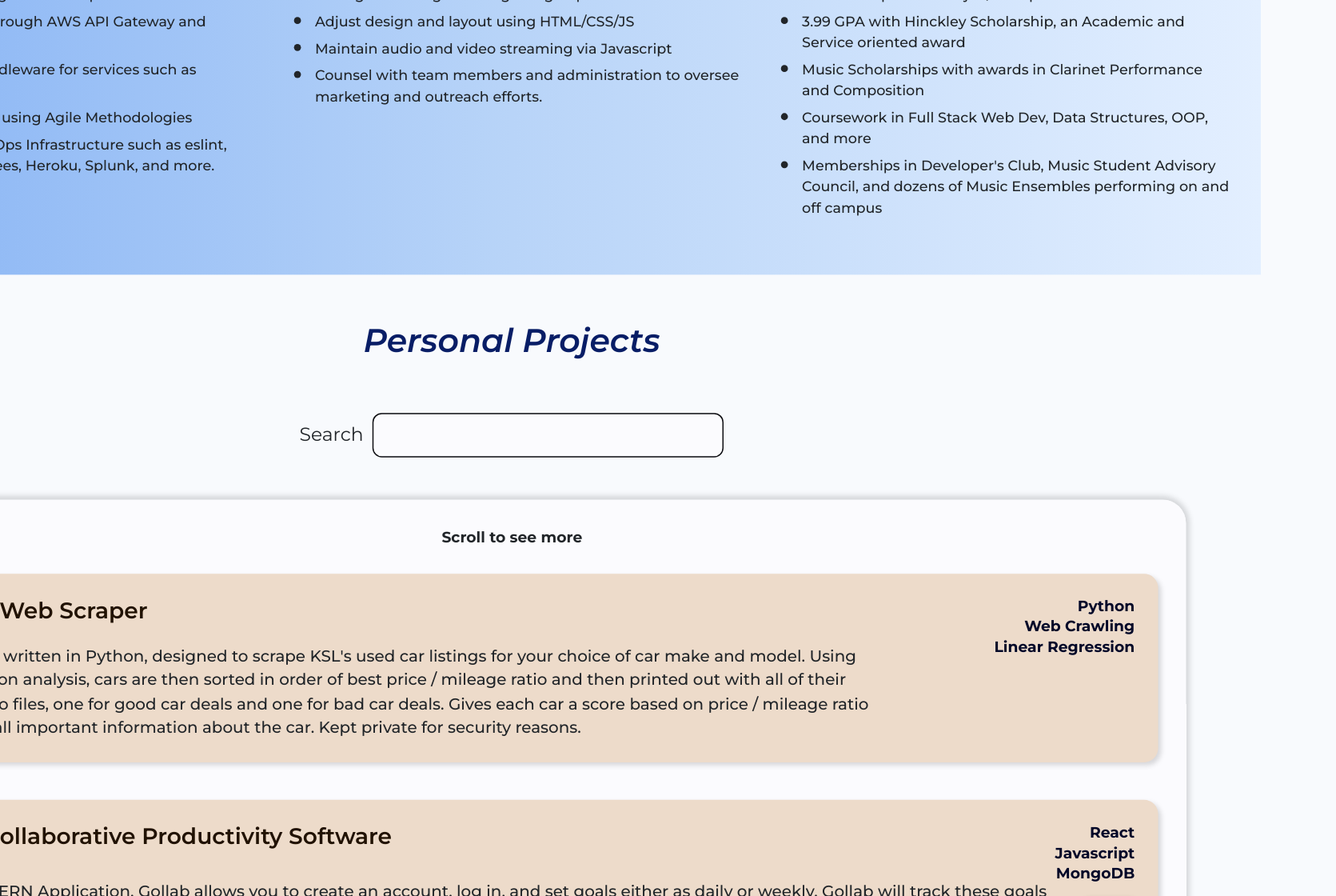
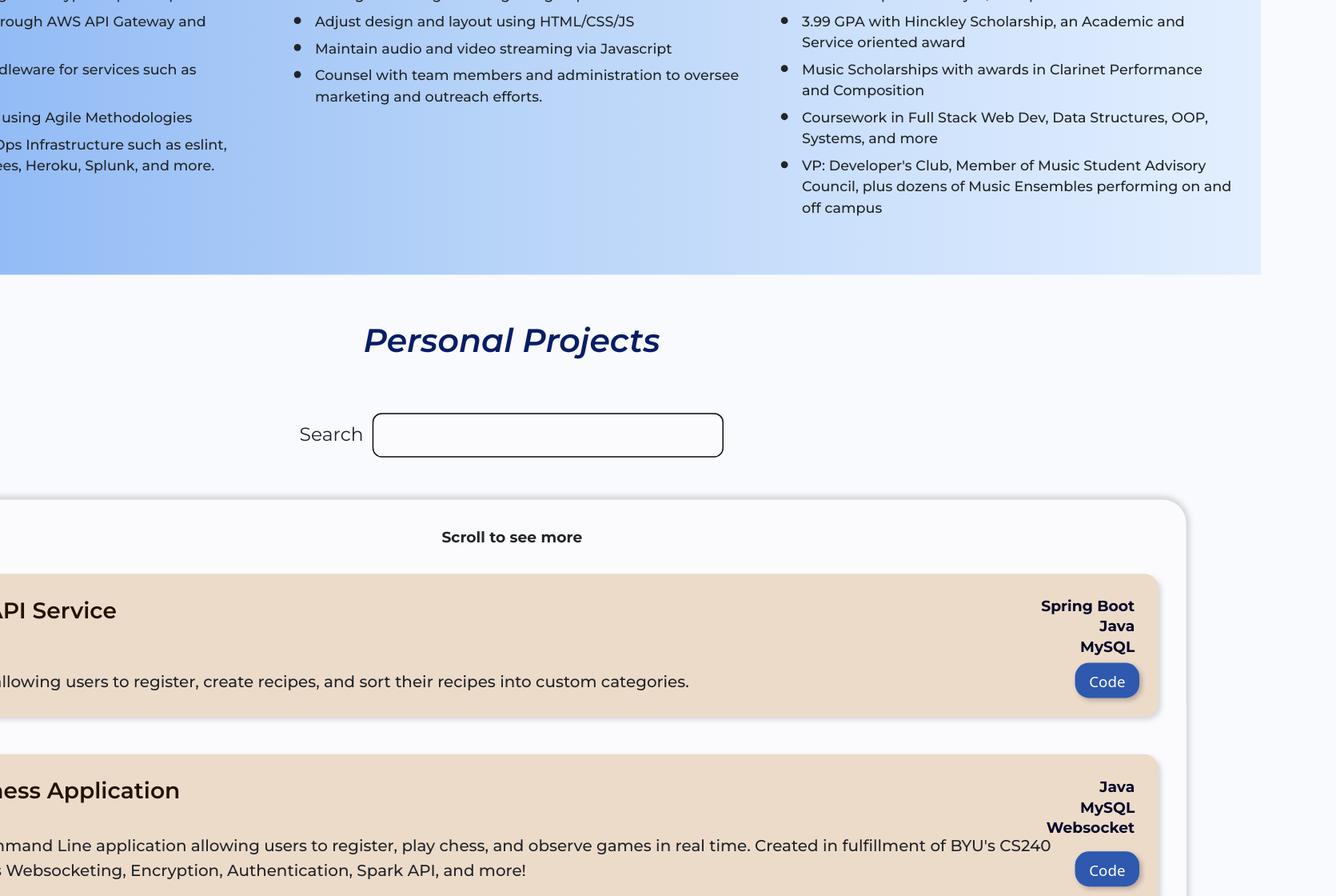
Before and after one commit to Simon-Cheek/SimonPortfolio, a React (Vite) app: page /software in a window 1280 px wide. Shown: the part 860-1980 px from the top of the page at 80% size, 1671 px wide, since content can reach past the window. Built offline with nearby package versions, Linux system fonts and the light colour scheme.

Commit message:
Update resume and project list

```diff
--- a/src/softwareConfig.js
+++ b/src/softwareConfig.js
@@ -3,7 +3,7 @@ export const sweExp = [
     title: "Web Intern",
     company: "FamilySearch",
     details: [
-      "Design, build, and debug React Components",
+      "Design, build, and debug React TypeScript Components",
       "Manage internal APIs through AWS API Gateway and Lambda",
       "Build Node/Express Middleware for services such as Prerender",
       "Coordinate team efforts using Agile Methodologies",
@@ -27,13 +27,36 @@ export const sweExp = [
       "Music Composition Major / Computer Science Minor",
       "3.99 GPA with Hinckley Scholarship, an Academic and Service oriented award",
       "Music Scholarships with awards in Clarinet Performance and Composition",
-      "Coursework in Full Stack Web Dev, Data Structures, OOP, and more",
-      "Memberships in Developer's Club, Music Student Advisory Council, and dozens of Music Ensembles performing on and off campus",
+      "Coursework in Full Stack Web Dev, Data Structures, OOP, Systems, and more",
+      "VP: Developer's Club, Member of Music Student Advisory Council, plus dozens of Music Ensembles performing on and off campus",
     ],
   },
 ];
 
 export const sweCardConfig = [
+  {
+    title: "Recipes API Service",
+    desc: `Backend API allowing users to register, create recipes, and sort their recipes into custom categories.`,
+    sideText: ["Spring Boot", "Java", "MySQL"],
+    inviteLink: "https://github.com/Simon-Cheek/recipes",
+    searchTerms: ["JPARepository", "Database", "REST", "API", "Spring"],
+  },
+  {
+    title: "Online Chess Application",
+    desc: `Full Stack Command Line application allowing users to register, play chess, and observe games in real time. Created in fulfillment
+    of BYU's CS240 class. Features Websocketing, Encryption, Authentication, Spark API, and more!
+    `,
+    sideText: ["Java", "MySQL", "Websocket"],
+    inviteLink: "https://github.com/Simon-Cheek/chess",
+    searchTerms: [
+      "Database",
+      "REST",
+      "API",
+      "Authentication",
+      "Login",
+      "Full Stack",
+    ],
+  },
   {
     title: "Used Car Web Scraper",
     desc: `A web scraper written in Python, designed to scrape KSL's used car listings for your choice of car make and model.
```
Also changed, not shown: 1 other file (tests, documents, lock files or other folders).
